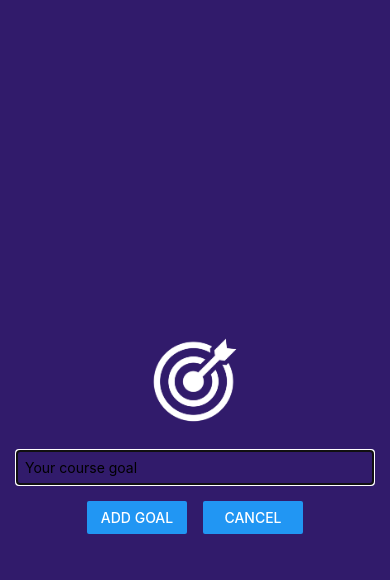
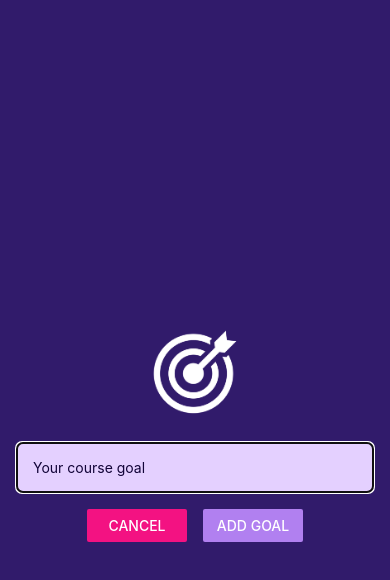
Before and after one commit to Harry-Daniel/ToDo_app, a React Native app: screen / in a window 390 px wide. Both pictures are taken after a click on the button "ADD NEW GOAL". Shown: the top 580 px of the page. Built offline with nearby package versions, Linux system fonts and the light colour scheme.

Commit message:
App finishing touches

```diff
--- a/App.js
+++ b/App.js
@@ -1,5 +1,6 @@
 import { useState } from "react";
 import { Button, FlatList, StyleSheet, TextInput, View } from "react-native";
+import { StatusBar } from "expo-status-bar";
 
 import GoalItem from "./components/GoalItem";
 import GoalInput from "./components/GoalInput";
@@ -30,10 +31,12 @@
     });
   }
   return (
+    <>
+      <StatusBar style='light' />
       <View style={styles.appContainer}>
         <Button
           title="Add New Goal"
-        color="#5e0acc"
+          color="#a065ec"
           onPress={startAddGoalHandler}
         />
         <GoalInput
@@ -60,6 +63,7 @@
           />
         </View>
       </View>
+    </>
   );
 }
 
--- a/app.json
+++ b/app.json
@@ -6,6 +6,7 @@
     "orientation": "portrait",
     "icon": "./assets/icon.png",
     "userInterfaceStyle": "light",
+    "backgroundColor": "#1e085a",
     "splash": {
       "image": "./assets/splash.png",
       "resizeMode": "contain",
--- a/components/GoalInput.js
+++ b/components/GoalInput.js
@@ -25,12 +25,12 @@
 
         <View style={styles.buttonContainer}>
           <View style={styles.button}>
-        <Button title="Add Goal" onPress={addGoalHandler} />
 
+        <Button title="Cancel" onPress={props.onCancel} color='#f31282'/>
           </View>
           <View style={styles.button}>
+        <Button title="Add Goal" onPress={addGoalHandler} color='#b180f0' />
 
-        <Button title="Cancel" onPress={props.onCancel}/>
           </View>
         </View>
       </View>
@@ -56,10 +56,13 @@
   },
   textInput: {
     borderWidth: 1,
-    borderColor: "#cccccc",
+    borderColor: "#e4d0ff",
+    backgroundColor:'#e4d0ff',
+    color: '#120438',
+    borderRadius:6,
     width: "100%",
 
-    padding: 8,
+    padding: 16,
   },
   buttonContainer:{
     marginTop:16,
```
Lines whose indentation alone changed are shown as unchanged.
